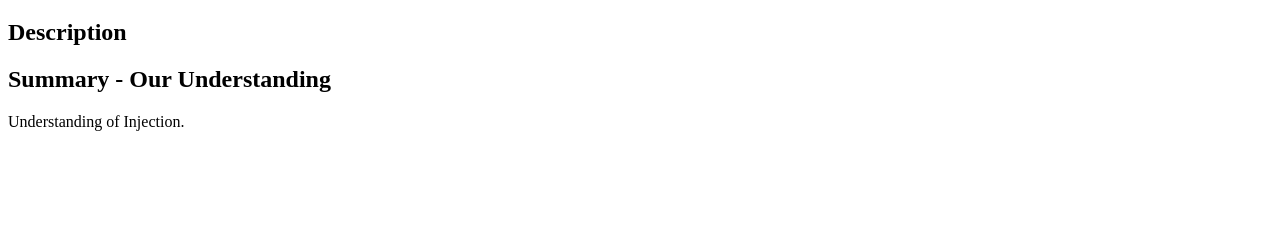
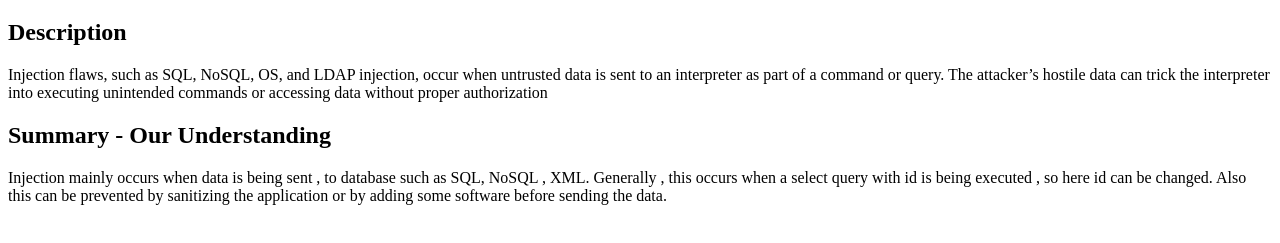
Before and after one commit to HTTP5201-Assignment2-Team2/Assignment2, a plain HTML site: page injection.html in a window 1280 px wide. Shown: the part 61-304 px from the top of the page. Drawn offline with Linux system fonts and the light colour scheme.

Commit message:
Contents in the injection.

```diff
--- a/injection.html
+++ b/injection.html
@@ -11,13 +11,13 @@
 
     <h2>Description</h2>
     <p>
-
+        Injection flaws, such as SQL, NoSQL, OS, and LDAP injection, occur when untrusted data is sent to an interpreter as part of a command or query. The attacker’s hostile data can trick the interpreter into executing unintended commands or accessing data without proper authorization
     </p>
-
 
     <h2>Summary - Our Understanding</h2>
     <p>
-            Understanding of Injection.
+        Injection mainly occurs when data is being sent , to database such as SQL, NoSQL , XML. Generally , this occurs when a select query with id is being executed , so here id can be changed.
+        Also this can be prevented by sanitizing the application or by adding some software before sending the data.
     </p>
 </body>
 </html>
```
